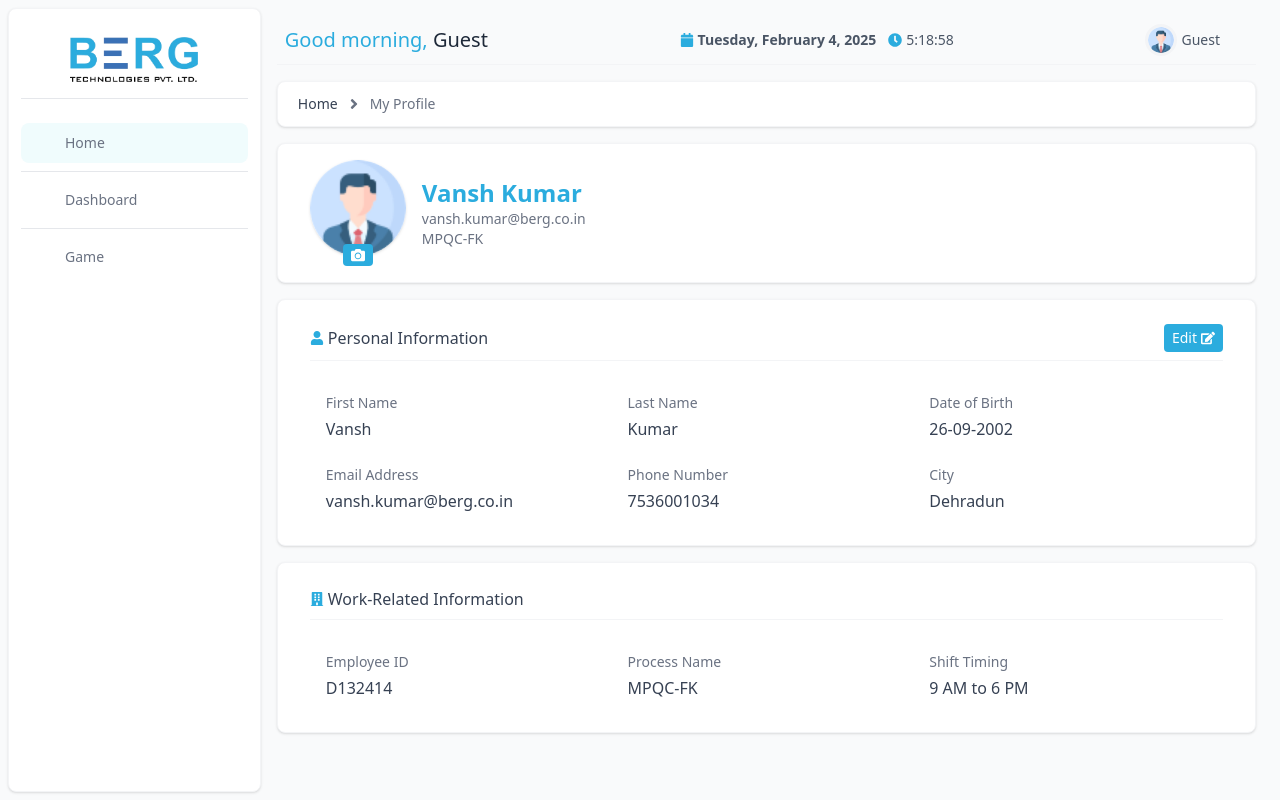
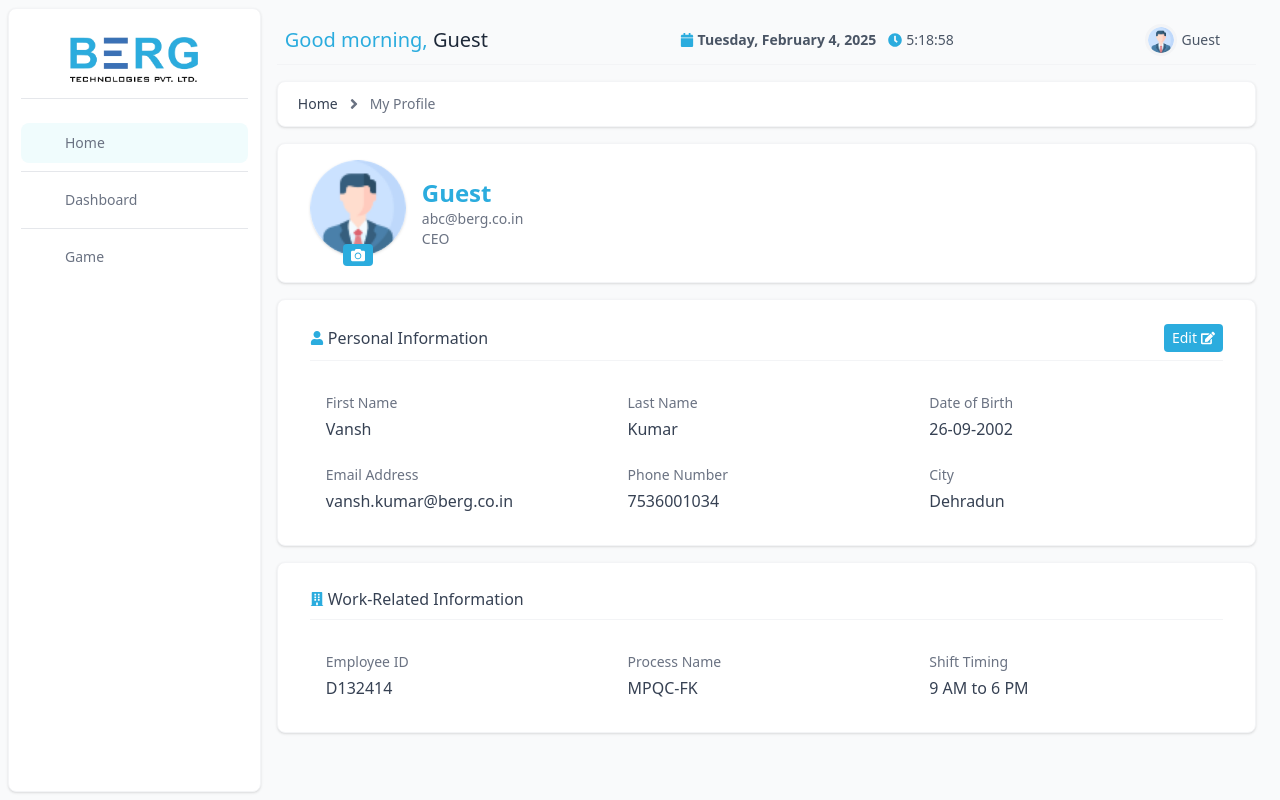
Before and after one commit to ALU-akash/Anvesana, a React (Vite) app in the folder frontend/: page /profile in a window 1280 px wide. Built offline with nearby package versions, Linux system fonts and the light colour scheme; no server answers; some icons are missing.

Commit message:
Profile section updated

```diff
--- a/frontend/src/pages/ProfilePage.jsx
+++ b/frontend/src/pages/ProfilePage.jsx
@@ -4,6 +4,7 @@ import Sidebar from "../components/Sidebar";
 import Navbar from "../components/Navbar";
 import profileIcon from "../assets/img/user/profile.png";
 import FormInput from "../components/FormInput";
+import { useUser } from "../firebase/userContext";
 import {
   FaUser,
   FaEdit,
@@ -48,6 +49,9 @@ export default function ProfilePage() {
       setFileName(file.name);
     }
   };
+
+  const { user, loading } = useUser();
+  if (loading) return <p>Loading...</p>;
 
   return (
     <div className="h-screen grid grid-cols-5 bg-gray-50 p-2">
@@ -100,12 +104,12 @@ export default function ProfilePage() {
           </div>
           <div className="flex flex-col">
             <h2 className="text-2xl font-semibold text-[#2BACDE]">
-              Vansh Kumar
+            {user ? user.firstName + " " + user.lastName : "Guest"}
             </h2>
             <span className="text-gray-500 text-sm">
-              vansh.kumar@berg.co.in
+            {user ? user.email : "abc@berg.co.in"}
             </span>
-            <span className="text-gray-500 text-sm">MPQC-FK</span>
+            <span className="text-gray-500 text-sm">{user ? user.process : "CEO"}</span>
           </div>
         </div>
 
```
Also changed, not shown: frontend/src/components/Navbar.jsx (+6 -5 lines).
